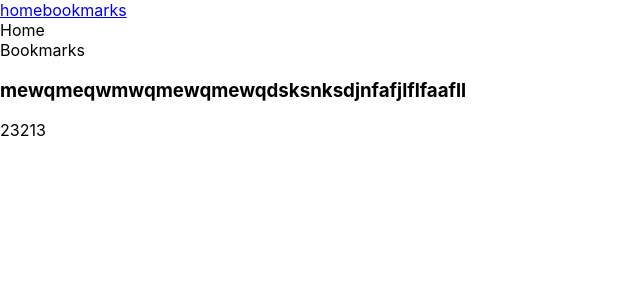
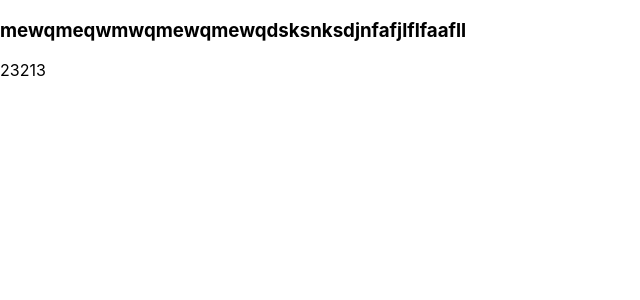
Before and after one commit to Hieuthewolf/Yale-Hack-2019, a React (Create React App) app in the folder jetblue/: page / in a window 1280 px wide. Shown: the top 300 px of the page, without its empty margins (0-640 px from the left). Built offline with nearby package versions, Linux system fonts and the light colour scheme.

Commit message:
Revert "navtabs"
This reverts commit f96c13943904630e0d787133bb5dae93e22fbeae.

```diff
--- a/jetblue/package.json
+++ b/jetblue/package.json
@@ -3,9 +3,7 @@
   "version": "0.1.0",
   "private": true,
   "dependencies": {
-    "bootstrap": "^4.3.1",
     "react": "^16.11.0",
-    "react-bootstrap": "^1.0.0-beta.14",
     "react-dom": "^16.11.0",
     "react-scripts": "3.2.0"
   },
--- a/jetblue/src/App.js
+++ b/jetblue/src/App.js
@@ -1,30 +1,24 @@
 import React from 'react';
 import './App.css';
-import Review from "./class/Review";
-import Navigation from './class/Navigation';
+import Review from "./class/Review"
 
 class App extends React.Component {
   constructor(props) {
     super(props);
 
     this.state = {
-      reviews: [
-        {title: "mewqmeqwmwqmewqmewqdsksnksdjnfafjlflfaafll", text: '23213'},
-      ],
+      reviews: [<Review title = "mewqmeqwmwqmewqmewqdsksnksdjnfafjlflfaafll" text = "23213" />],
       display: 'home',
       filters: [],
     };
   }
 
   render() {
-    const reviewItems = this.state.reviews.map((d) => <Review title={d.title} text={d.text} />)
+    const reviewItems = this.state.reviews.map((d) => d)
     console.log(reviewItems);
     return (
       <div>
-        <div>{Navigation()}</div>
-        <div>
-          {reviewItems}
-        </div>
+        {reviewItems}
       </div>
     );
   }
--- a/jetblue/src/class/Navigation.js
+++ /dev/null
@@ -1,18 +0,0 @@
-import React from 'react';
-import Tabs from 'react-bootstrap/Tabs';
-import Tab from 'react-bootstrap/Tab';
-
-function Navigation(props) {
-    return (
-        <Tabs bg='dark' variant='dark'>
-            <Tab eventKey='home' title='home'>
-                Home
-            </Tab>
-            <Tab eventkey='bookmarks' title='bookmarks'>
-                Bookmarks
-            </Tab>
-        </Tabs>
-    )
-}
-
-export default Navigation;
```
Also changed, not shown: 1 other file (tests, documents, lock files or other folders).
